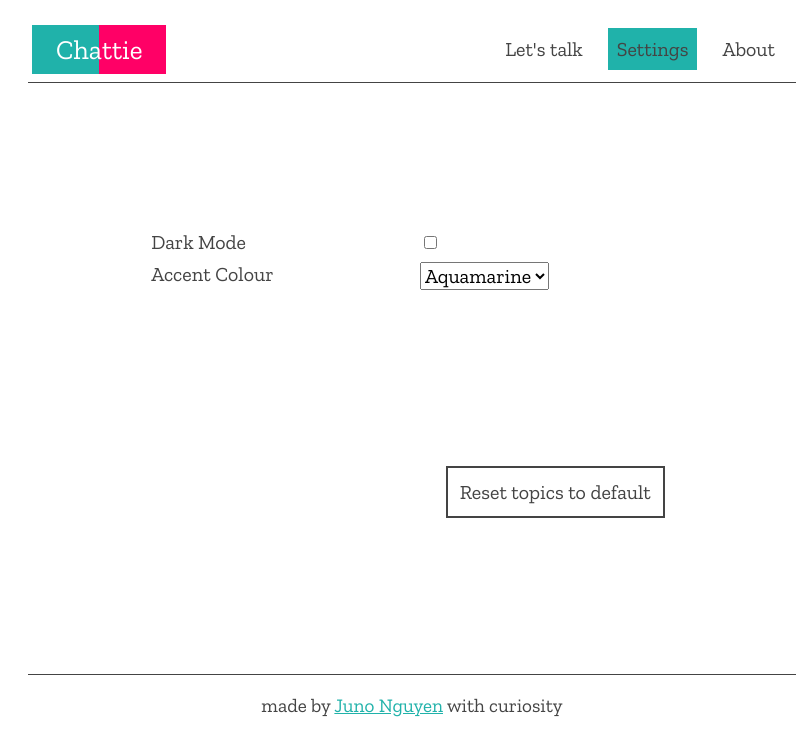
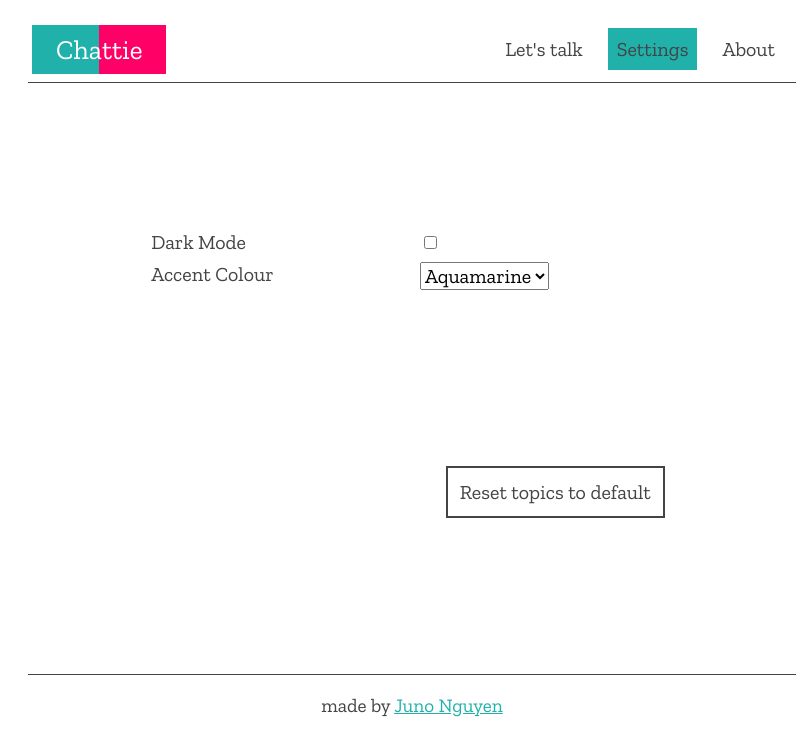
Before and after one commit to JunoNgx/chattie, a Vue app: page /settings in a window 1280 px wide. Shown: the top 756 px of the page, without its empty margins (228-1034 px from the left). Built offline with nearby package versions, Linux system fonts and the light colour scheme.

Commit message:
Update footer

```diff
--- a/src/components/Footer.vue
+++ b/src/components/Footer.vue
@@ -15,7 +15,7 @@
         class="footer"
         :class="{'footer--dark':this.$store.state.isDarkMode}"
     >
-        <p>made by <CA link="https://junongx.com/">Juno Nguyen</CA> with curiosity</p>
+        <p>made by <CA link="https://junongx.com/">Juno Nguyen</CA></p>
     </div>
 </template>
 
```
